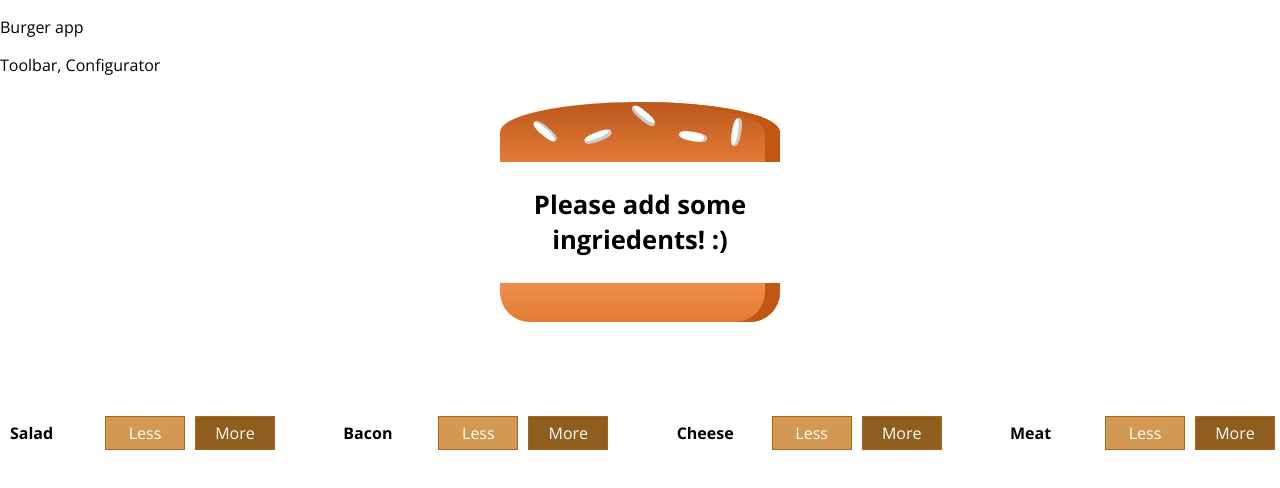
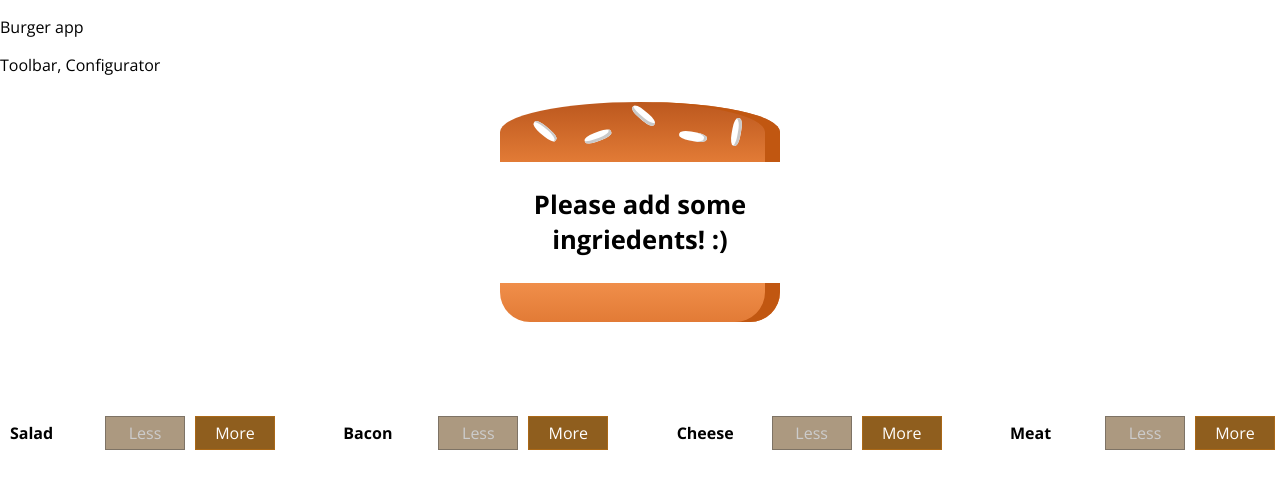
Before and after one commit to BartlomiejKar/burger-app-react, a React (Create React App) app: page / in a window 1280 px wide. Shown: the top 488 px of the page. Built offline with nearby package versions, Linux system fonts and the light colour scheme.

Commit message:
added remove function also option with disabled button

```diff
--- a/src/container/burgerBuilder/BurgerControls/BurgerButtons/BurgerButtons.js
+++ b/src/container/burgerBuilder/BurgerControls/BurgerButtons/BurgerButtons.js
@@ -4,7 +4,9 @@ const BurgerButtons = (props) => {
   return (
     <div className="BuildControl">
       <div className="Label">{props.label}</div>
-      <button className="Less">Less</button>
+      <button className="Less" onClick={props.remove} disabled={props.disabled}>
+        Less
+      </button>
       <button className="More" onClick={props.added}>
         More
       </button>
--- a/src/container/burgerBuilder/BurgerControls/BurgerControls.js
+++ b/src/container/burgerBuilder/BurgerControls/BurgerControls.js
@@ -18,6 +18,8 @@ const BurgerControls = (props) => {
             added={() => props.addIngriedents(el.type)}
             key={el.label}
             label={el.label}
+            remove={() => props.removeIngriedents(el.type)}
+            disabled={props.disabledButton[el.type]}
           />
         );
       })}
--- a/src/container/burgerBuilder/burgerBuilder.js
+++ b/src/container/burgerBuilder/burgerBuilder.js
@@ -36,11 +36,41 @@ class BurgerBuilder extends Component {
     });
   };
 
+  removeIngriedents = (type) => {
+    const oldCount = this.state.ingriedents[type];
+    if (oldCount <= 0) {
+      return;
+    }
+    const updateCount = oldCount - 1;
+    const updatedIngriedents = {
+      ...this.state.ingriedents,
+    };
+    updatedIngriedents[type] = updateCount;
+    const oldPrice = this.state.totalPrice;
+    const ingriedentsPrice = INGRIEDIENTS_PRICE[type];
+    const newPrice = oldPrice - ingriedentsPrice;
+    this.setState({
+      ingriedents: updatedIngriedents,
+      totalPrice: newPrice,
+    });
+  };
+
   render() {
+    const disabledButton = {
+      ...this.state.ingriedents,
+    };
+
+    for (let key in disabledButton) {
+      disabledButton[key] = disabledButton[key] <= 0;
+    }
     return (
       <div>
         <Burger ingriedents={this.state.ingriedents} />
-        <BurgerControls addIngriedents={this.addIngriedents} />
+        <BurgerControls
+          addIngriedents={this.addIngriedents}
+          removeIngriedents={this.removeIngriedents}
+          disabledButton={disabledButton}
+        />
       </div>
     );
   }
```
